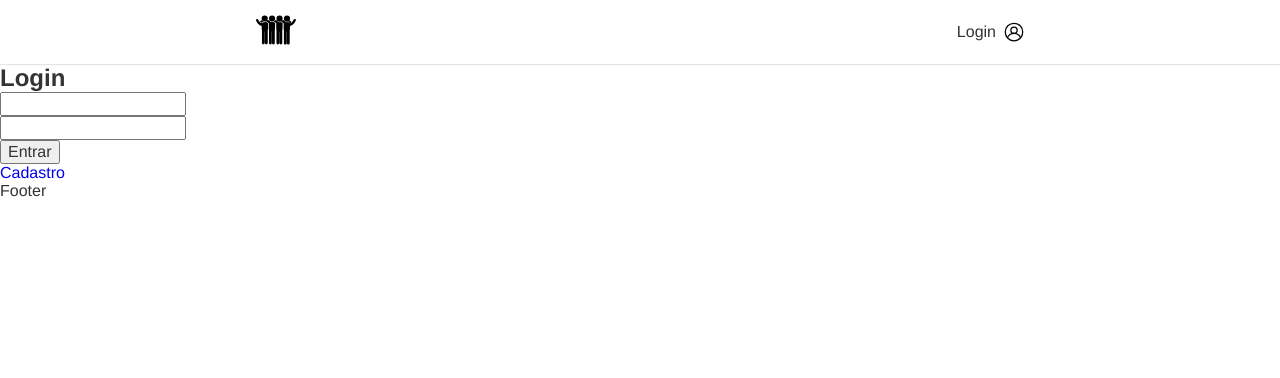
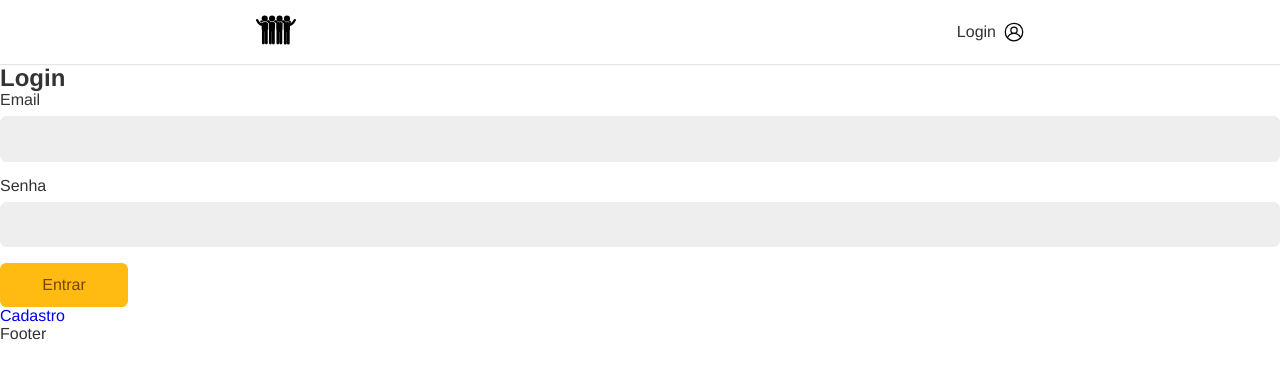
Before and after one commit to GabriellDev0/friends-gram, a React (Create React App) app: page /login in a window 1280 px wide. Shown: the top 378 px of the page. Built offline with nearby package versions, Linux system fonts and the light colour scheme; no server answers.

Commit message:
Adicionei Hook Form e Components de Input adaptáveis

```diff
--- /dev/null
+++ b/src/Components/Forms/Button.js
@@ -0,0 +1,8 @@
+import React from 'react'
+import styles from './Button.module.css'
+const Button = ({children, ...props}) => {
+  return (
+    <button {...props}  className={styles.button}>{children}</button>
+  )
+}
+export default Button
--- /dev/null
+++ b/src/Components/Forms/Button.module.css
@@ -0,0 +1,24 @@
+.button{
+    font-size: 1rem;
+    font-family: var(--type-first);
+    cursor: pointer;
+    border: none;
+    border-radius: .4rem;
+    background: #fb1;
+    color: #764701;
+    min-width: 8rem;
+    padding: 0.8rem 1.2rem;
+    box-sizing: border-box;
+    transition: .1s;
+}
+
+.button:hover,
+.button:focus{
+  outline: none;
+  box-shadow: 0 0 0 3px #fea, 0 0 0 4px #fb1;
+}
+
+.button:disabled{
+  opacity: 0.5;
+  cursor: wait;
+}
--- /dev/null
+++ b/src/Components/Forms/Input.js
@@ -0,0 +1,23 @@
+import React from 'react';
+import styles from './Input.module.css';
+const Input = ({ label, type, name, value, onChange, error, onBlur }) => {
+  return (
+    <div className={styles.wrapper}>
+      <label htmlFor={name} className={styles.label}>
+        {label}
+      </label>
+      <input
+        id={name}
+        name={name}
+        className={styles.input}
+        type={type}
+        value={value}
+        onChange={onChange}
+        onBlur = {onBlur}
+      />
+      {error && <p className={styles.error}>{error}</p>}
+    </div>
+  );
+};
+
+export default Input;
--- /dev/null
+++ b/src/Components/Forms/Input.module.css
@@ -0,0 +1,35 @@
+.wrapper{
+  margin-bottom: 1rem
+}
+
+.input{
+  border: 1px solid #eee;
+  display: block;
+  width: 100%;
+  font-size: 1rem;
+  padding: 0.8rem;
+  border-radius: .4rem;
+  background: #eee;
+  transition: 0.2s;
+}
+
+.input:focus,
+.input:hover{
+  outline: none;
+  border-color: #fb1;
+  background: white;
+  box-shadow: 0 0 0 3px #fea;
+}
+
+.label{
+  display: block;
+  font-size: 1rem;
+  line-height: 1;
+  padding-bottom: 0.5rem;
+}
+
+.error{
+  color: #f31;
+  font-size: .875rem;
+  margin-top: 0.25rem;
+}
--- /dev/null
+++ b/src/Hooks/useForm.js
@@ -0,0 +1,44 @@
+import { useState } from 'react';
+
+const types = {
+  email: {
+    regex:
+      /^(([^<>()[\]\\.,;:\s@"]+(\.[^<>()[\]\\.,;:\s@"]+)*)|(".+"))@((\[[0-9]{1,3}\.[0-9]{1,3}\.[0-9]{1,3}\.[0-9]{1,3}\])|(([a-zA-Z\-0-9]+\.)+[a-zA-Z]{2,}))$/,
+    message: 'Preencha um email válido',
+  },
+};
+
+const useForm = (type) => {
+  const [value, setValue] = useState('');
+  const [error, setError] = useState('');
+
+  function validade(value) {
+    if (type === false) return true;
+    if (value.length === 0) {
+      setError('Preencha um valor.');
+      return false;
+    } else if (types[type] && !types[type].regex.test(value)) {
+      setError(types[type].message);
+      return false;
+    } else {
+      setError(null);
+      return true;
+    }
+  }
+
+  function onChange({ target }) {
+    if(error) validade(target.value)
+    setValue(target.value);
+  }
+
+  return {
+    value,
+    setValue,
+    onChange,
+    error,
+    validade: () => validade(value),
+    onBlur: () => validade(value),
+  };
+};
+
+export default useForm;
--- a/src/Views/Login/Components/LoginForm.js
+++ b/src/Views/Login/Components/LoginForm.js
@@ -1,15 +1,24 @@
-import React, { useState } from 'react';
+import React from 'react';
 import { Link } from 'react-router-dom';
 
+//Firebase
 import { auth } from '../../../Firebase/Config';
 import { signInWithEmailAndPassword } from 'firebase/auth';
+
+//Form Components
+import Input from '../../../Components/Forms/Input';
+import Button from '../../../Components/Forms/Button';
+import useForm from '../../../Hooks/useForm';
+
 const LoginForm = () => {
-  const [email, setEmail] = useState('');
-  const [password, setPassword] = useState('');
+  const email = useForm('email');
+  const password = useForm();
 
   function handleLogin(event) {
     event.preventDefault();
-    signInWithEmailAndPassword(auth, email, password)
+
+    if (email.validade() && password.validade()) {
+      signInWithEmailAndPassword(auth, email.value, password.value)
         .then((userCredential) => {
           const user = userCredential.user;
           console.log(user);
@@ -21,22 +30,15 @@
           console.log(errorMessage);
         });
     }
+  }
 
   return (
     <section>
       <h1>Login</h1>
       <form onSubmit={handleLogin}>
-        <input
-          type="text"
-          value={email}
-          onChange={({ target }) => setEmail(target.value)}
-        />
-        <input
-          type="text"
-          value={password}
-          onChange={({ target }) => setPassword(target.value)}
-        />
-        <button>Entrar</button>
+        <Input label="Email" type="text" name="email" {...email} />
+        <Input label="Senha" type="password" name="password" {...password} />
+        <Button>Entrar</Button>
       </form>
       <Link to="/login/criar">Cadastro</Link>
     </section>
```
Lines whose indentation alone changed are shown as unchanged.
